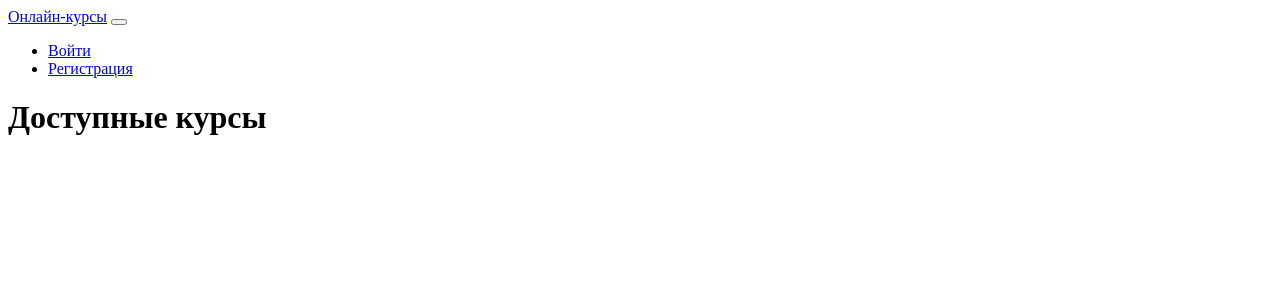
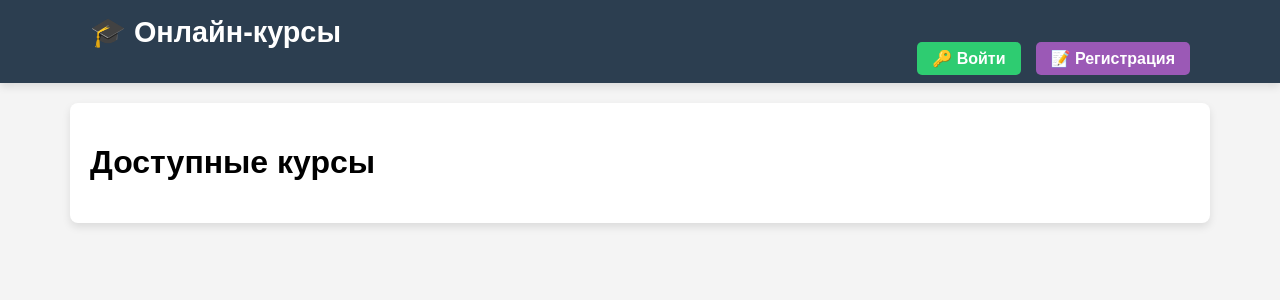
Before and after one commit to loraAbramchuk/PlatformForOnlineCourses, a Django app: page / in a window 1280 px wide. Shown: the top 300 px of the page. Run offline with Django 4.2, Linux system fonts and the light colour scheme; data that the repository does not hold is empty.

Commit message:
добавила стили к бейс

```diff
--- /dev/null
+++ b/OnlineCourses/main/static/styles.css
@@ -0,0 +1,91 @@
+/* 🌟 Общие стили */
+body {
+    font-family: 'Arial', sans-serif;
+    background-color: #f4f4f4;
+    margin: 0;
+    padding: 0;
+}
+
+/* 🌟 Контейнеры */
+.container {
+    width: 90%;
+    max-width: 1100px;
+    margin: auto;
+}
+
+/* 🌟 Навигация */
+.navbar {
+    background: #2c3e50;
+    padding: 15px 0;
+    box-shadow: 0 4px 8px rgba(0, 0, 0, 0.1);
+}
+
+.navbar .logo {
+    font-size: 1.8rem;
+    font-weight: bold;
+    color: #fff;
+    text-decoration: none;
+}
+
+.navbar .nav-links {
+    list-style: none;
+    padding: 0;
+    margin: 0;
+    display: flex;
+    justify-content: flex-end;
+}
+
+.navbar .nav-links li {
+    margin-left: 15px;
+}
+
+.navbar .nav-links a {
+    text-decoration: none;
+    padding: 8px 15px;
+    border-radius: 5px;
+    transition: 0.3s;
+}
+
+/* 🌟 Кнопки */
+.btn {
+    background-color: #3498db;
+    color: white;
+    font-weight: bold;
+}
+
+.btn:hover {
+    background-color: #2980b9;
+}
+
+.btn-success {
+    background-color: #2ecc71;
+}
+
+.btn-success:hover {
+    background-color: #27ae60;
+}
+
+.btn-danger {
+    background-color: #e74c3c;
+}
+
+.btn-danger:hover {
+    background-color: #c0392b;
+}
+
+.btn-primary {
+    background-color: #9b59b6;
+}
+
+.btn-primary:hover {
+    background-color: #8e44ad;
+}
+
+/* 🌟 Контент */
+.content {
+    background: #fff;
+    padding: 20px;
+    margin-top: 20px;
+    border-radius: 8px;
+    box-shadow: 0px 4px 8px rgba(0, 0, 0, 0.1);
+}
--- a/OnlineCourses/main/templates/base.html
+++ b/OnlineCourses/main/templates/base.html
@@ -1,44 +1,34 @@
+{% load static %}
 <!DOCTYPE html>
 <html lang="ru">
 <head>
     <meta charset="UTF-8">
     <meta name="viewport" content="width=device-width, initial-scale=1.0">
     <title>{% block title %}Онлайн-курсы{% endblock %}</title>
+
+    <!-- Подключаем стили -->
+    <link rel="stylesheet" href="{% static 'styles.css' %}">
 </head>
 <body>
 
     <!-- Навигационное меню -->
-    <nav class="navbar navbar-expand-lg navbar-dark bg-dark">
+    <nav class="navbar">
         <div class="container">
-            <a class="navbar-brand" href="{% url 'dashboard' %}">Онлайн-курсы</a>
-            <button class="navbar-toggler" type="button" data-bs-toggle="collapse" data-bs-target="#navbarNav">
-                <span class="navbar-toggler-icon"></span>
-            </button>
-            <div class="collapse navbar-collapse" id="navbarNav">
-                <ul class="navbar-nav ms-auto">
-                    {% if user.is_authenticated %}
-                        <li class="nav-item">
-
-                            <a class="nav-link" href="">Профиль</a>
-                        </li>
-                        <li class="nav-item">
-                            <a class="nav-link" href="{% url 'logout' %}">Выйти</a>
-                        </li>
-                    {% else %}
-                        <li class="nav-item">
-                            <a class="nav-link" href="{% url 'login' %}">Войти</a>
-                        </li>
-                        <li class="nav-item">
-                            <a class="nav-link" href="{% url 'register' %}">Регистрация</a>
-                        </li>
-                    {% endif %}
-                </ul>
-            </div>
+            <a class="logo" href="{% url 'dashboard' %}">🎓 Онлайн-курсы</a>
+            <ul class="nav-links">
+                {% if user.is_authenticated %}
+                    <li><a href="" class="btn">👤 Профиль</a></li>
+                    <li><a href="{% url 'logout' %}" class="btn btn-danger">🚪 Выйти</a></li>
+                {% else %}
+                    <li><a href="{% url 'login' %}" class="btn btn-success">🔑 Войти</a></li>
+                    <li><a href="{% url 'register' %}" class="btn btn-primary">📝 Регистрация</a></li>
+                {% endif %}
+            </ul>
         </div>
     </nav>
 
     <!-- Контент страницы -->
-    <div class="container mt-4">
+    <div class="container content">
         {% block content %}{% endblock %}
     </div>
 
```
